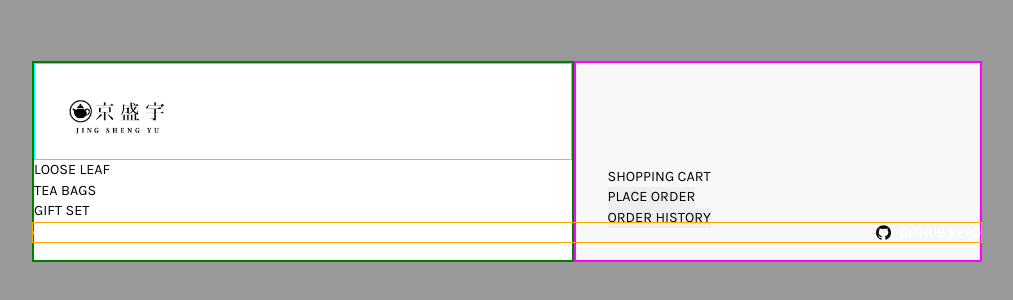
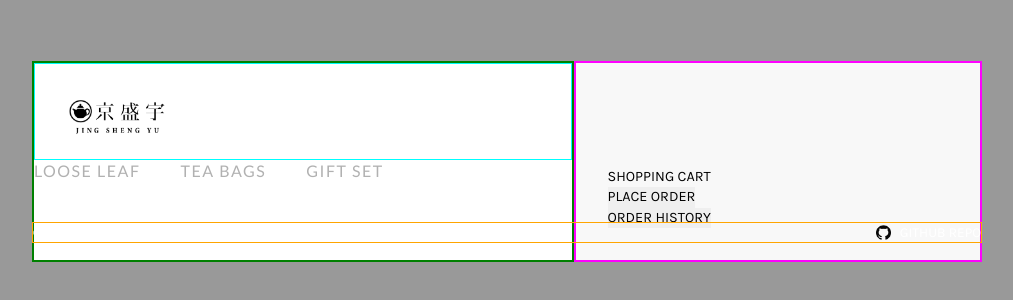
Before and after one commit to hannah-choi/ordersystem, a Next.js app: page / in a window 1280 px wide. Shown: the part 248-548 px from the top of the page, without its empty margins (133-1146 px from the left). Built offline with nearby package versions, Linux system fonts and the light colour scheme.

Commit message:
built menuNav

```diff
--- a/src/components/menuNav/menuNav.module.scss
+++ b/src/components/menuNav/menuNav.module.scss
@@ -0,0 +1,15 @@
+.menuNav {
+    /* border:1px solid green; */
+    font-family: 'Lato', sans-serif;
+    font-weight: 400;
+    color: #b1b1b1;
+    letter-spacing: 1.5px;
+    cursor: pointer;
+}
+
+.menuNav li {
+    display: inline-block;
+    padding: 0rem 2rem 1.5rem 0rem;
+    font-size: 1rem;
+    margin-right: 0.5rem;
+}
--- a/src/components/menuNav/menuNav.tsx
+++ b/src/components/menuNav/menuNav.tsx
@@ -1,4 +1,6 @@
 import * as React from 'react';
+
+import styles from './menuNav.module.scss';
 
 interface MenuNavProps {}
 
@@ -8,7 +10,7 @@ const MenuNav: React.FunctionComponent<MenuNavProps> = (props) => {
     // <li data-index="${index}" class="${index === parseInt(this.selectTab) ? "active" : ""}" data-key="navItem">${menu}</li>
 
     return (
-        <ul>
+        <ul className={styles.menuNav}>
             {MENU_DATA.map((menu, i) => (
                 <li key={menu} className='' data-index={i} data-key='navItem'>
                     {menu}
```
Also changed, not shown: 1 other file (tests, documents, lock files or other folders).
